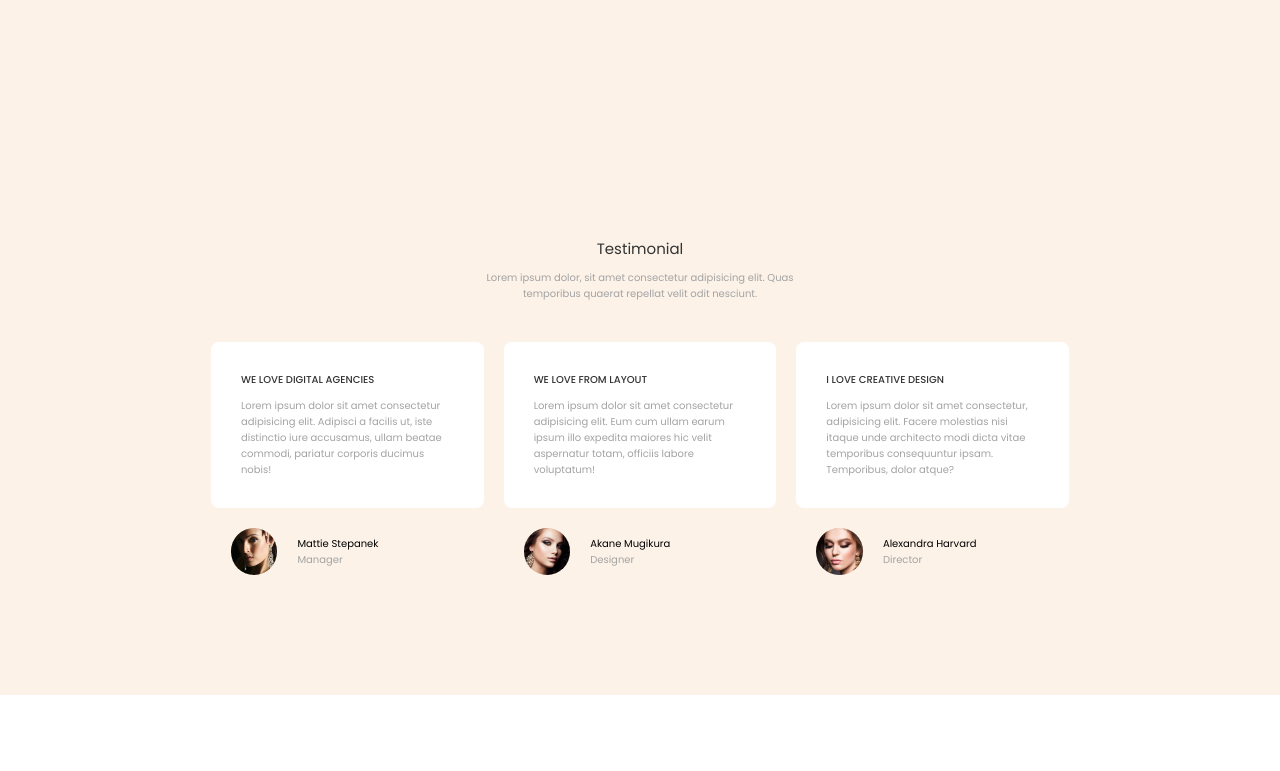
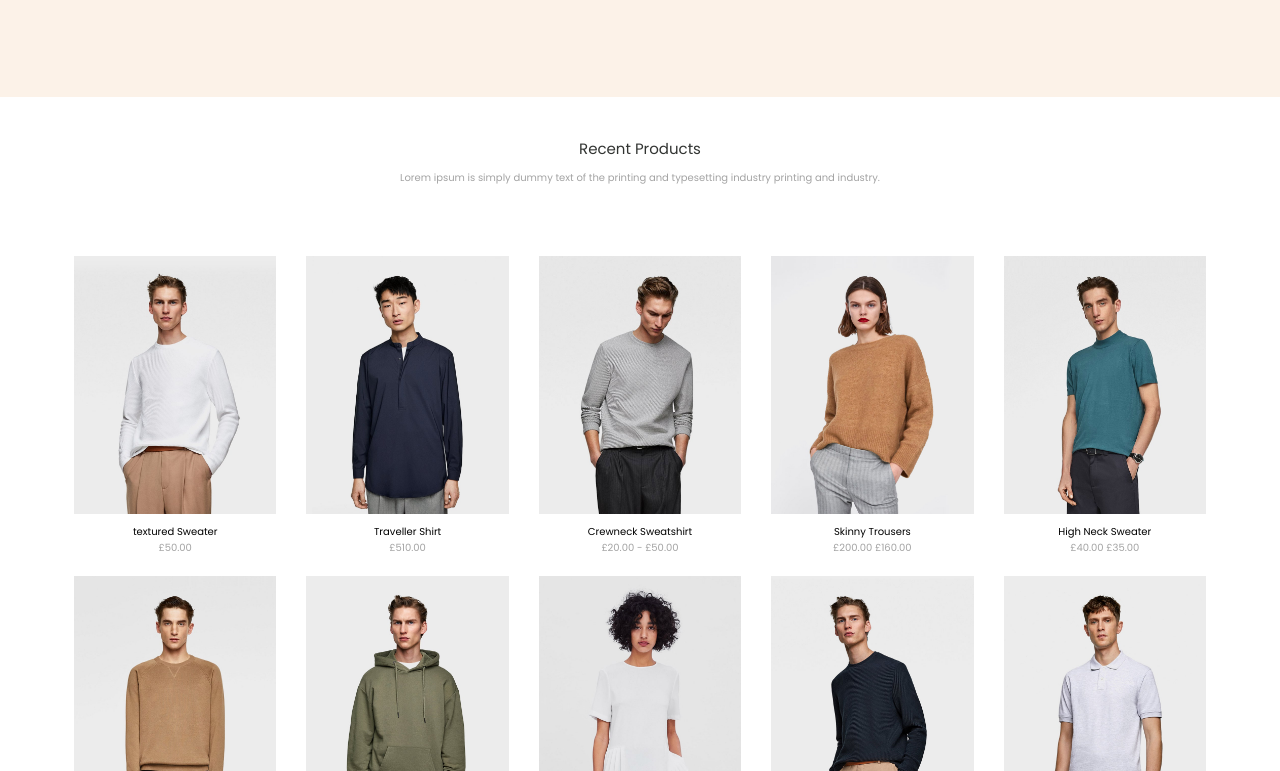
Before and after one commit to Nelnaji/hongo, a website with bundled scripts: page index.html in a window 1280 px wide. Shown: the part 2029-2800 px from the top of the page. Built offline with nearby package versions, Linux system fonts and the light colour scheme.

Commit message:
working on recent products page

```diff
--- a/index.html
+++ b/index.html
@@ -116,9 +116,11 @@
                 </div>
 
                 <div class="testimonials-grid-container">
-                    <div class="testimonials-left-arrow"></div>
+                    <div class="testimonials-left-arrow"><i class="fa-solid fa-angle-left carousel-icon"></i></div>
                     <div class="testimonial-card">
+
                         <div class="testimonial-text-container">
+
                             <h4 class="testimonials-card-title">we love digital agencies</h4>
                             <p class="testimonials-card-text">Lorem ipsum dolor sit amet consectetur adipisicing elit. Adipisci a facilis ut, iste distinctio iure accusamus, ullam beatae commodi, pariatur corporis ducimus nobis!</p>
                         </div>
@@ -162,8 +164,9 @@
                             </div>
                         </div>
                     </div>
+                    <div class="testimonials-right-arrow"><i class="fa-solid fa-angle-right carousel-icon"></i></div>
                 </div>
-                <div class="testimonials-right-arrow"></div>
+
                 </div>
         </section>
         <section class="latest-blog">
--- a/public/js/main.js
+++ b/public/js/main.js
@@ -3,4 +3,4 @@ import { createRecentProducts } from "./modules/recent-products.js";
 
 // cette fonction créee la page recent products
 
-recentProducts();
+createRecentProducts();
--- a/public/js/modules/recent-products.js
+++ b/public/js/modules/recent-products.js
@@ -1,5 +1,3 @@
-import { main } from "@popperjs/core";
-
 export const createRecentProducts = () => {
 
 
@@ -9,8 +7,8 @@ export const createRecentProducts = () => {
             ancienPrix : "",
             prix : "£50.00",
             promo : "",
-            src : "../img/fashion/fashion-recent-products-01-1-1.jpg",
-            hoverSrc: "../img/fashion/fashion-recent-products-01-a-1-1.jpg",
+            src : "./public/img/fashion/fashion-recent-products-01-1-1.jpg",
+            hoverSrc: "./public/img/fashion/fashion-recent-products-01-a-1-1.jpg",
 
         },
         {
@@ -18,8 +16,8 @@ export const createRecentProducts = () => {
             ancienPrix : "",
             prix : "£510.00",
             promo : "",
-            src : "../img/fashion/fashion-recent-products-02-1-1.jpg",
-            hoverSrc: "../img/fashion/fashion-recent-products-02-a-1-1-1",
+            src : "./public/img/fashion/fashion-recent-products-02-1-1.jpg",
+            hoverSrc: "./public/img/fashion/fashion-recent-products-02-a-1-1-1.jpg",
 
         },
         {
@@ -27,35 +25,35 @@ export const createRecentProducts = () => {
             ancienPrix : "",
             prix : "£20.00 - £50.00",
             promo : "",
-            src : "../img/fashion/fashion-recent-products-03-1-1.jpg",
-            hoverSrc: "../img/fashion/fashion-recent-products-03-a-1-1.jpg",
+            src : "./public/img/fashion/fashion-recent-products-03-1-1.jpg",
+            hoverSrc: "./public/img/fashion/fashion-recent-products-03-a-1-1.jpg",
 
         },
         {
             nom : "Skinny Trousers",
-            ancienPrix : "£200.00",
+            ancienPrix : "£200.00 ",
             prix : "£160.00",
             promo : "20%",
-            src : "../img/fashion/fashion-recent-products-04.jpg",
-            hoverSrc: "../img/fashion/fashion-recent-products-04-a-1.jpg",
+            src : "./public/img/fashion/fashion-recent-products-04.jpg",
+            hoverSrc: "./public/img/fashion/fashion-recent-products-04-a-1.jpg",
 
         },
         {
             nom : "High Neck Sweater",
-            ancienPrix : "£40.00",
+            ancienPrix : "£40.00 ",
             prix : "£35.00",
             promo : "12%",
-            src : "../img/fashion/fashion-recent-products-05-1.jpg",
-            hoverSrc: "../img/fashion/fashion-recent-products-05-a-1.jpg",
+            src : "./public/img/fashion/fashion-recent-products-05-1.jpg",
+            hoverSrc: "./public/img/fashion/fashion-recent-products-05-a-1.jpg",
 
         },
         {
             nom : "Sleeve Sweater",
-            ancienPrix : "£140.00",
+            ancienPrix : "£140.00 ",
             prix : "£120.00",
             promo : "14%",
-            src : "../img/fashion/fashion-recent-products-06-1.jpg",
-            hoverSrc: "../img/fashion/fashion-recent-products-06-a-1.jpg",
+            src : "./public/img/fashion/fashion-recent-products-06-1.jpg",
+            hoverSrc: "./public/img/fashion/fashion-recent-products-06-a-1.jpg",
 
         },
         {
@@ -63,8 +61,8 @@ export const createRecentProducts = () => {
             ancienPrix : "",
             prix : "£410.00",
             promo : "",
-            src : "../img/fashion/fashion-recent-products-07-1.jpg",
-            hoverSrc: "../img/fashion/fashion-recent-products-07-a-1.jpg",
+            src : "./public/img/fashion/fashion-recent-products-07-1.jpg",
+            hoverSrc: "./public/img/fashion/fashion-recent-products-07-a-1.jpg",
 
         },
         {
@@ -72,26 +70,26 @@ export const createRecentProducts = () => {
             ancienPrix : "",
             prix : "£20.00 - £50.00",
             promo : "",
-            src : "../img/fashion/fashion-recent-products-08-1.jpg",
-            hoverSrc: "../img/fashion/fashion-recent-products-08-a.jpg",
+            src : "./public/img/fashion/fashion-recent-products-08-1.jpg",
+            hoverSrc: "./public/img/fashion/fashion-recent-products-08-a.jpg",
 
         },
         {
             nom : "Cotton Sweater",
-            ancienPrix : "£180.00",
+            ancienPrix : "£180.00 ",
             prix : "£155.00",
             promo : "14%",
-            src : "../img/fashion/fashion-recent-products-09.jpg",
-            hoverSrc: "../img/fashion/fashion-recent-products-09-a-1-1.jpg",
+            src : "./public/img/fashion/fashion-recent-products-09.jpg",
+            hoverSrc: "./public/img/fashion/fashion-recent-products-09-a-1-1.jpg",
 
         },
         {
             nom : "Texture Plain Regular",
-            ancienPrix : "£85.00",
+            ancienPrix : "£85.00 ",
             prix : "£70.00",
             promo : "18%",
-            src : "../img/fashion/fashion-recent-products-10-1.jpg",
-            hoverSrc: "../img/fashion/fashion-recent-products-10-a-1.jpg",
+            src : "../public/img/fashion/fashion-recent-products-10-1.jpg",
+            hoverSrc: "../public/img/fashion/fashion-recent-products-10-a-1.jpg",
 
         }
 
@@ -102,33 +100,76 @@ export const createRecentProducts = () => {
 const mainSection = document.querySelector('.recent-products');
 const titleContainer = document.createElement('div');
 const gridContainer = document.createElement('div');
-const productCard = document.createElement('div')
 
-// card elements
-const productImg = document.createElement('img');
-const productName = document.createElement('p')
-const productPrice = document.createElement('p');
-const productAncientPrice = document.createElement('span');
+
 
 // section title and text elements
-const maintitle = document.createElement('h4');
+const maintitle = document.createElement('h2');
 maintitle.innerText = "Recent Products";
 maintitle.classList.add('primary-section-title')
 titleContainer.append(maintitle);
-
-
 const mainText = document.querySelector('p');
 mainText.innerText="Lorem ipsum is simply dummy text of the printing and typesetting industry printing and industry.";
+titleContainer.append(mainText);
+mainText.classList.add('primary-section-text-title')
+titleContainer.classList.add('primary-section-title-container')
+mainSection.append(titleContainer);
 
+// Setup du contenaire grid.
 
-titleContainer.append(mainText);
+gridContainer.classList.add('recent-products-grid')
+mainSection.append(gridContainer);
 
+// loop qui vas ajouter chaque element.
 
-mainSection.append(titleContainer);
+produits.forEach(element => {
+    let productCard = document.createElement('div');
+    let productImg = document.createElement('img');
+    let productName = document.createElement('p')
+    let productPrice = document.createElement('p');
+    let productAncientPrice = document.createElement('span');
+    let likeContainer = document.createElement('div');
+    let panierContainer = document.createElement('div');
+    let panierLikeContainer = document.createElement('div');
+    let productNameContainer = document.createElement('div');
 
 
 
+    panierLikeContainer.classList.add('absolute-container');
+   productNameContainer.append(panierLikeContainer);
+
+
+    gridContainer.append(productCard);
+
+    productCard.classList.add('product-card');
+
+    productCard.append(productImg);
+    productNameContainer.append(productName);
+    productNameContainer.append(productAncientPrice);
+    productNameContainer.append(productPrice);
+    productCard.append(productNameContainer);
+    productNameContainer.classList.add('name-price-container')
+    productImg.classList.add('product-card-img');
+    productImg.src = element.src;
+
+    productName.innerText = element.nom;
+    productPrice.innerText = element.prix;
+
+    productPrice.prepend(productAncientPrice);
+    productPrice.classList.add('product-price');
+    productAncientPrice.innerText = element.ancienPrix;
 
 
 
-}
+    productImg.addEventListener('mouseenter',() =>{
+        productImg.src = element.hoverSrc;
+        panierLikeContainer.classList.add('show');
+
+ });
+
+    productImg.addEventListener('mouseout', ()=>{
+        productImg.src = element.src;
+        panierLikeContainer.classList.remove('show');
+    })
+})
+};
--- a/src/scss/_elements.scss
+++ b/src/scss/_elements.scss
@@ -16,6 +16,10 @@
     align-items: center;
     gap: 1rem;
     margin: 4rem;
+
+
+}
+
 .primary-section-title{
     font-weight: 400 ;
     color: $clr-t-primary;
@@ -24,5 +28,3 @@
     width: 60%;
     color: $clr-t-secondary;
 }
-
-}
--- a/src/scss/layer/_recent-products.scss
+++ b/src/scss/layer/_recent-products.scss
@@ -0,0 +1,49 @@
+.recent-products-grid{
+    display: grid;
+    grid-template-columns: repeat(5,1fr);
+    gap: 1rem;
+    margin-inline: 5%;
+    padding: 2rem 0 4rem 0;
+
+}
+
+.product-card{
+    display: flex;
+    flex-direction: column;
+    justify-content: center;
+    align-items: center;
+
+}
+
+.product-card-img{
+    width: 100%;
+    padding: 1rem;
+
+  }
+
+
+.product-price{
+    color: $clr-t-secondary;
+}
+
+.absolute-container{
+    display: none;
+    position: absolute;
+    background-color: rgba(0, 0, 0, 0.661);
+    height: 3rem;
+    width: 100%;
+   margin-inline: auto;
+    top: -130%;
+    }
+
+.show{
+    display: block;
+}
+
+.name-price-container{
+    position: relative;
+    display: flex;
+    flex-direction: column;
+    justify-content: center;
+    align-items: center;
+}
--- a/src/scss/layer/_testimonials.scss
+++ b/src/scss/layer/_testimonials.scss
@@ -7,8 +7,10 @@
     align-items: center;
     .testimonials-grid-container{
         display: grid;
-        grid-template-columns: 1fr 3fr 3fr 3fr 1fr;
+        grid-template-columns: .1fr 3fr 3fr 3fr .1fr ;
+        place-items: center;
         gap: 2rem;
+
     }
  }
 
@@ -44,3 +46,11 @@
 .testimonials-card-text{
     color: $clr-t-secondary;
 }
+
+.carousel-icon{
+    font-size: 4rem;
+    color: $clr-t-primary;
+}
+.carousel-icon:hover{
+    cursor: pointer;
+}
```
Also changed, not shown: public/css/style.css, 1 other file. Lines whose indentation alone changed are shown as unchanged.
